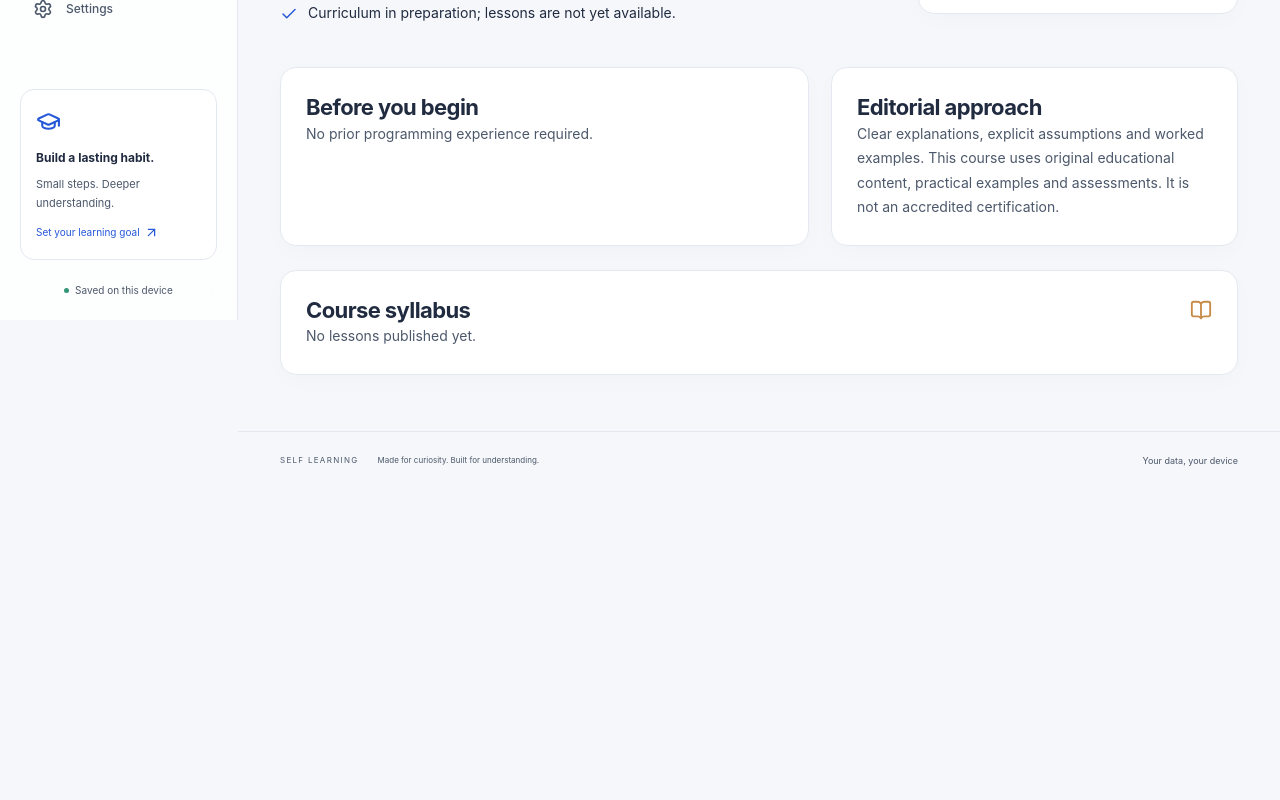
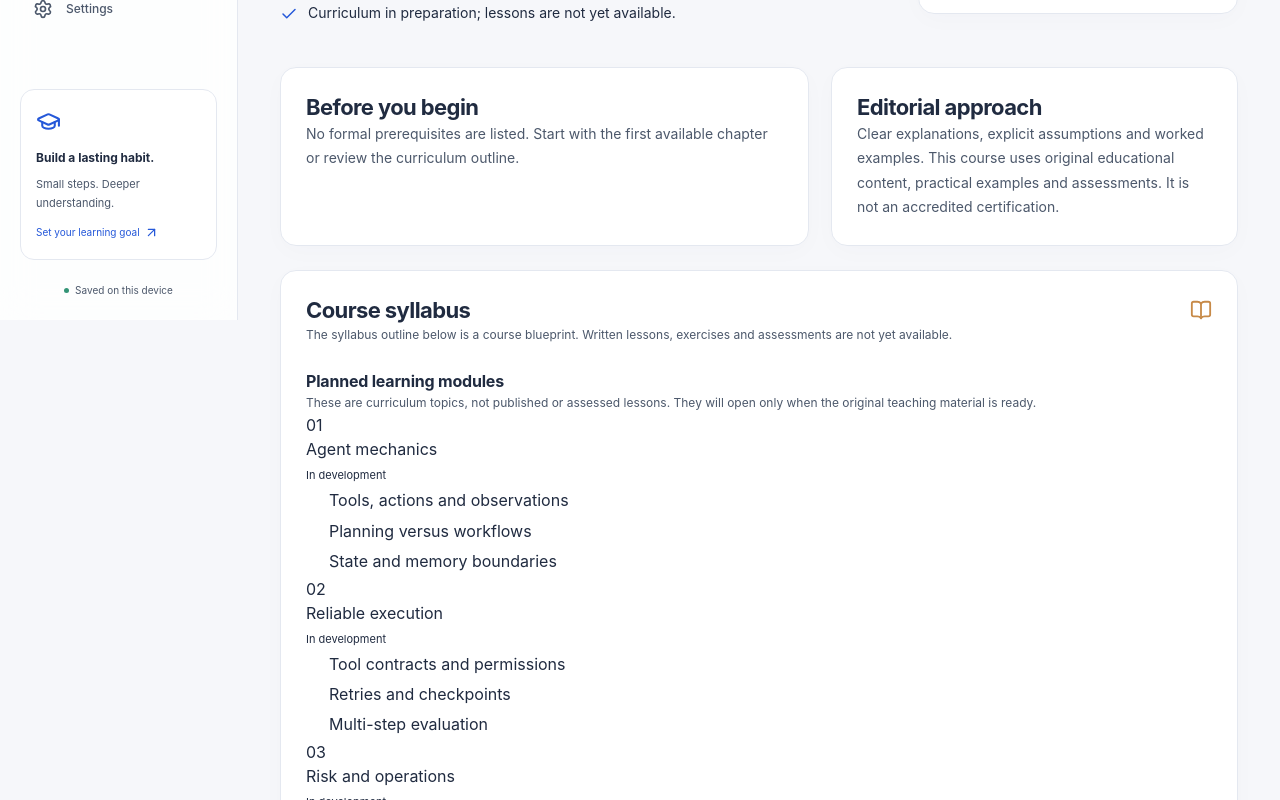
Before and after one commit to Swapnild007/Self_learning, a React (Vite) app: page /#/course/agentic-ai in a window 1280 px wide. Shown: the part 480-1280 px from the top of the page. Before the commit the page ends 969 px from the top, so only its background shows below. Built offline with nearby package versions, Linux system fonts and the light colour scheme.

Commit message:
Expose honest topic-by-topic syllabus for planned courses

```diff
--- a/src/pages/Overview.tsx
+++ b/src/pages/Overview.tsx
@@ -1,4 +1,5 @@
 import { pythonSyllabus } from "../content/pythonSyllabus";
+import { courseRoadmaps } from "../content/courseRoadmaps";
 import { useParams, Link } from "react-router-dom";
 import { ArrowRight, Check, Clock3, BookOpen } from "lucide-react";
 import { courses } from "../content/catalog";
@@ -94,7 +95,7 @@ export default function Overview() {
               ))}
             </ul>
           ) : (
-            <p>No prior programming experience required.</p>
+            <p>No formal prerequisites are listed. Start with the first available chapter or review the curriculum outline.</p>
           )}
         </section>
         <section className="panel">
@@ -151,7 +152,19 @@ export default function Overview() {
             </div>
           ))
         ) : (
-          <p>No lessons published yet.</p>
+          <p className="muted">The syllabus outline below is a course blueprint. Written lessons, exercises and assessments are not yet available.</p>
+        )}
+        {course.id !== "python" && courseRoadmaps[course.id]?.length > 0 && (
+          <div className="planned-curriculum">
+            <h3>{course.modules.length ? "Next chapters under development" : "Planned learning modules"}</h3>
+            <p className="muted">These are curriculum topics, not published or assessed lessons. They will open only when the original teaching material is ready.</p>
+            {courseRoadmaps[course.id].map((module, index) => (
+              <div className="planned-module" key={module.title}>
+                <div className="planned-module-head"><span>{String(index + 1).padStart(2, "0")}</span><h4>{module.title}</h4><small>In development</small></div>
+                <ul>{module.topics.map((topic) => <li key={topic}>{topic}</li>)}</ul>
+              </div>
+            ))}
+          </div>
         )}
       </section>
       {course.references.length > 0 && (
```
